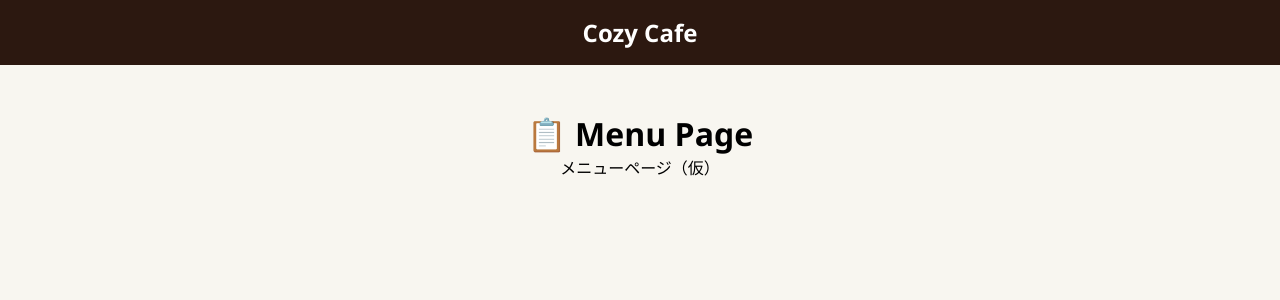
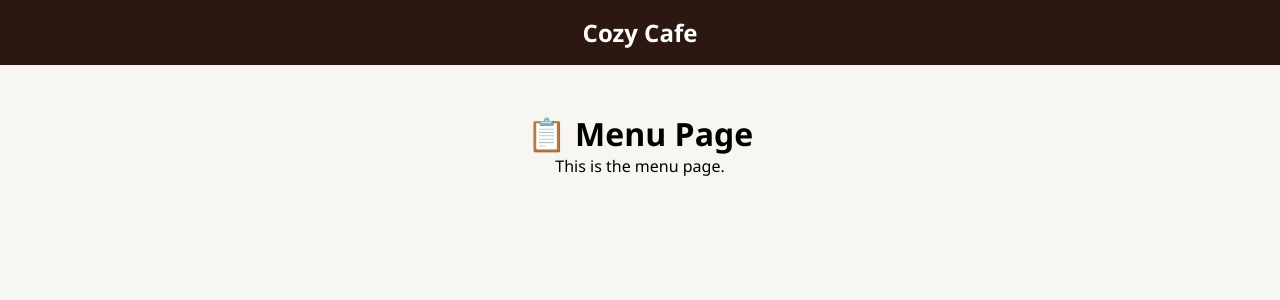
Before and after one commit to rikuto-mikado/cafe-website-react, a React (Create React App) app: page /menu in a window 1280 px wide. Shown: the top 300 px of the page. Built offline with nearby package versions, Linux system fonts and the light colour scheme.

Commit message:
add some code

```diff
--- a/src/pages/About/About.js
+++ b/src/pages/About/About.js
@@ -4,7 +4,7 @@ const About = () => {
   return (
     <div style={{ padding: '2rem', textAlign: 'center' }}>
       <h1>ℹ️ About Page</h1>
-      <p>アバウトページ（仮）</p>
+      <p>This is the about page.</p>
     </div>
   );
 };
--- a/src/pages/Contact/Contact.js
+++ b/src/pages/Contact/Contact.js
@@ -0,0 +1,12 @@
+import React from 'react';
+
+const Contact = () => {
+  return (
+    <div style={{ padding: '2rem', textAlign: 'center' }}>
+      <h1>📞 Contact Page</h1>
+      <p>This is the menu page.</p>
+    </div>
+  );
+};
+
+export default Contact;
--- a/src/pages/Menu/Menu.js
+++ b/src/pages/Menu/Menu.js
@@ -4,7 +4,7 @@ const Menu = () => {
   return (
     <div style={{ padding: '2rem', textAlign: 'center' }}>
       <h1>📋 Menu Page</h1>
-      <p>メニューページ（仮）</p>
+      <p>This is the menu page.</p>
     </div>
   );
 };
```
